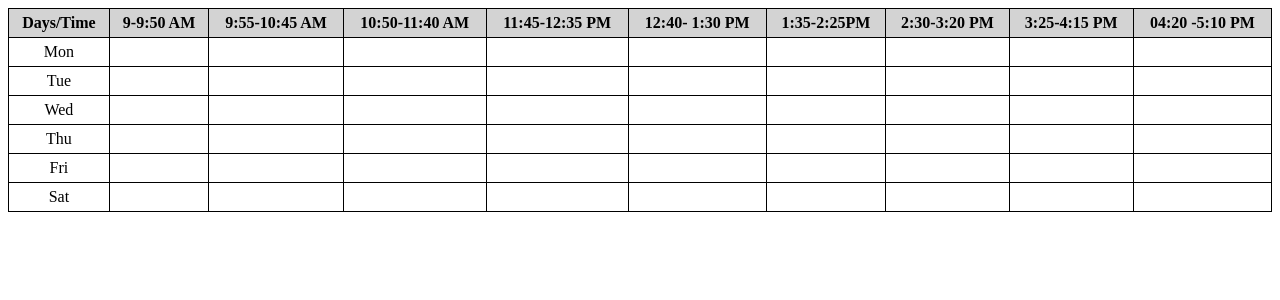
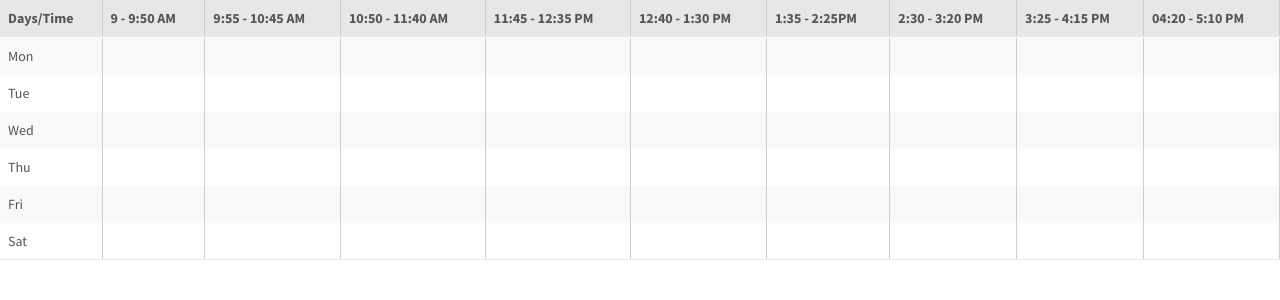
Before and after one commit to kaybhutani/jiit-timetable, a Flask app: template templates/timetable.html in a window 1280 px wide. Shown: the top 300 px of the page. Run offline with Flask 2, Linux system fonts and the light colour scheme; the template is opened without the code that fills it, so the values that code supplies are empty; some libraries are stand-ins or nearby versions.

Commit message:
improve timetable

```diff
--- a/templates/timetable.html
+++ b/templates/timetable.html
@@ -3,51 +3,50 @@
   <head>
     <meta charset="utf-8">
     <meta name="viewport" content="width=device-width, initial-scale=1.0">
+    <link rel="stylesheet" href="../static/assets/bootstrap/css/bootstrap.min.css">
+    <link rel="stylesheet" href="../static/assets/css/user.css">
     <title>JIIT Time Table Extractor</title>
+    <style>
 
-<style>
-.tableStyle{
-  width: 100%;
-  border-collapse: collapse;
-  text-align: center;
+    .time-table {
+      border-bottom: 1px solid #e7e7e7;
     }
 
-th{
-
-  background-color: lightgrey;
-  padding:5px;
-
+    .table {
+      margin-bottom: 0;
     }
 
-table,tr,th,td{
-  border: 1px solid black;
+    th {
+      background-color: #e7e7e7;
+      border-right: 1px solid #cecece!important;
     }
 
-td{
-  padding:5px;
+    td {
+      border-right: 1px solid #cecece!important;
     }
 
     </style>
   </head>
   <body>
-<table class ="tableStyle" style="width:100%;">
-
+    <div class="time-table table-responsive">
+      <table class="table table-striped">
+        <thead>
           <tr>
-    <th >Days/Time</th>
-    <th >9-9:50 AM</th>
-    <th >9:55-10:45 AM </th>
-    <th >10:50-11:40 AM  </th>
-    <th >11:45-12:35 PM</th>
-    <th >12:40- 1:30 PM</th>
-    <th >1:35-2:25PM</th>
-    <th >2:30-3:20 PM</th>
-    <th >3:25-4:15 PM</th>
-    <th >04:20 -5:10 PM</th>
+            <th>Days/Time</th>
+            <th>9 - 9:50 AM</th>
+            <th>9:55 - 10:45 AM</th>
+            <th>10:50 - 11:40 AM </th>
+            <th>11:45 - 12:35 PM</th>
+            <th>12:40 - 1:30 PM</th>
+            <th>1:35 - 2:25PM</th>
+            <th>2:30 - 3:20 PM</th>
+            <th>3:25 - 4:15 PM</th>
+            <th>04:20 - 5:10 PM</th>
           </tr>
-
-
+        </thead>
+        <tbody>
           <tr>
-    <td>Mon</td>
+            <td class="table__day">Mon</td>
 
             {%for i in range(0,9)%}
 
@@ -57,7 +56,7 @@ td{
 
 
           <tr>
-    <td>Tue</td>
+            <td class="table__day">Tue</td>
 
             {%for i in range(0,9)%}
 
@@ -67,7 +66,7 @@ td{
 
 
           <tr>
-    <td>Wed</td>
+            <td class="table__day">Wed</td>
 
             {%for i in range(0,9)%}
 
@@ -77,7 +76,7 @@ td{
 
 
           <tr>
-    <td>Thu</td>
+            <td class="table__day">Thu</td>
 
             {%for i in range(0,9)%}
 
@@ -87,7 +86,7 @@ td{
 
 
           <tr>
-    <td>Fri</td>
+            <td class="table__day">Fri</td>
 
             {%for i in range(0,9)%}
 
@@ -97,15 +96,14 @@ td{
 
 
           <tr>
-    <td>Sat</td>
-
+            <td class="table__day">Sat</td>
             {%for i in range(0,9)%}
 
             <td>{{tt_dict['Sat'][i]}}</td>
             {%endfor%}
           </tr>
-
+        </tbody>
       </table>
-
+    </div>
   </body>
 </html>
```
Lines whose indentation alone changed are shown as unchanged.
